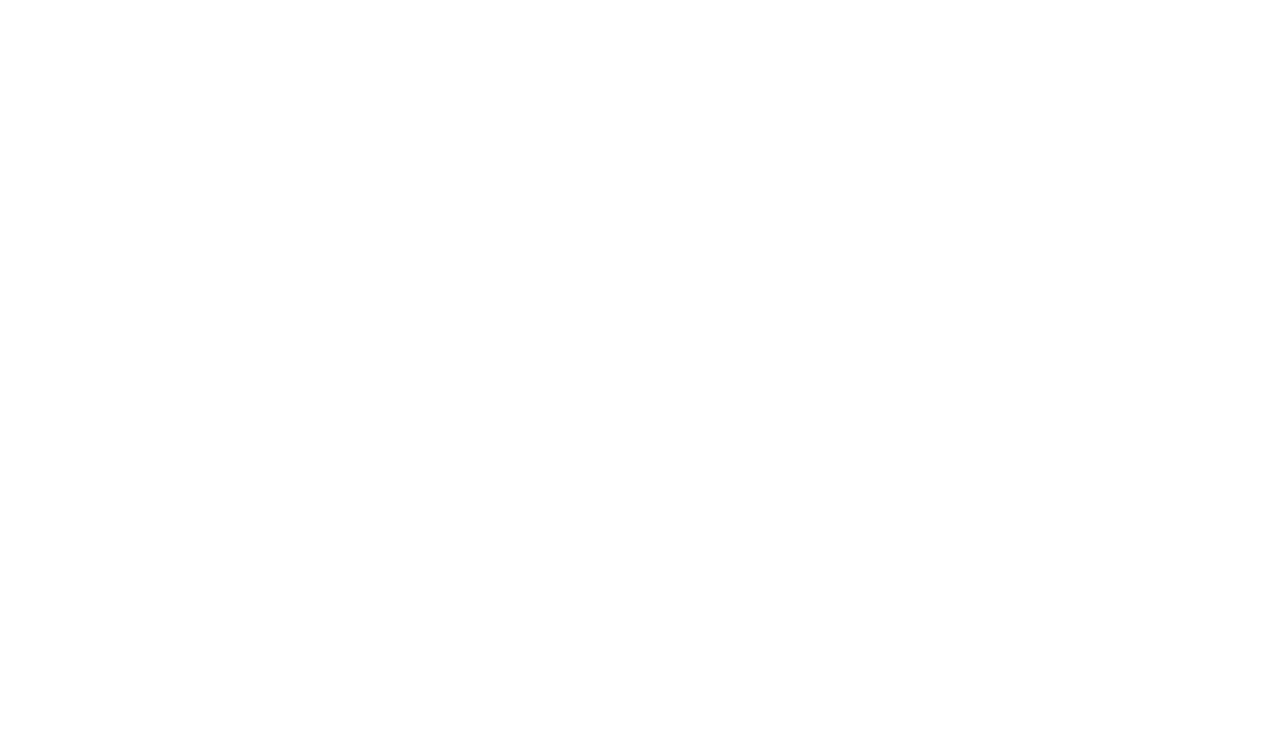
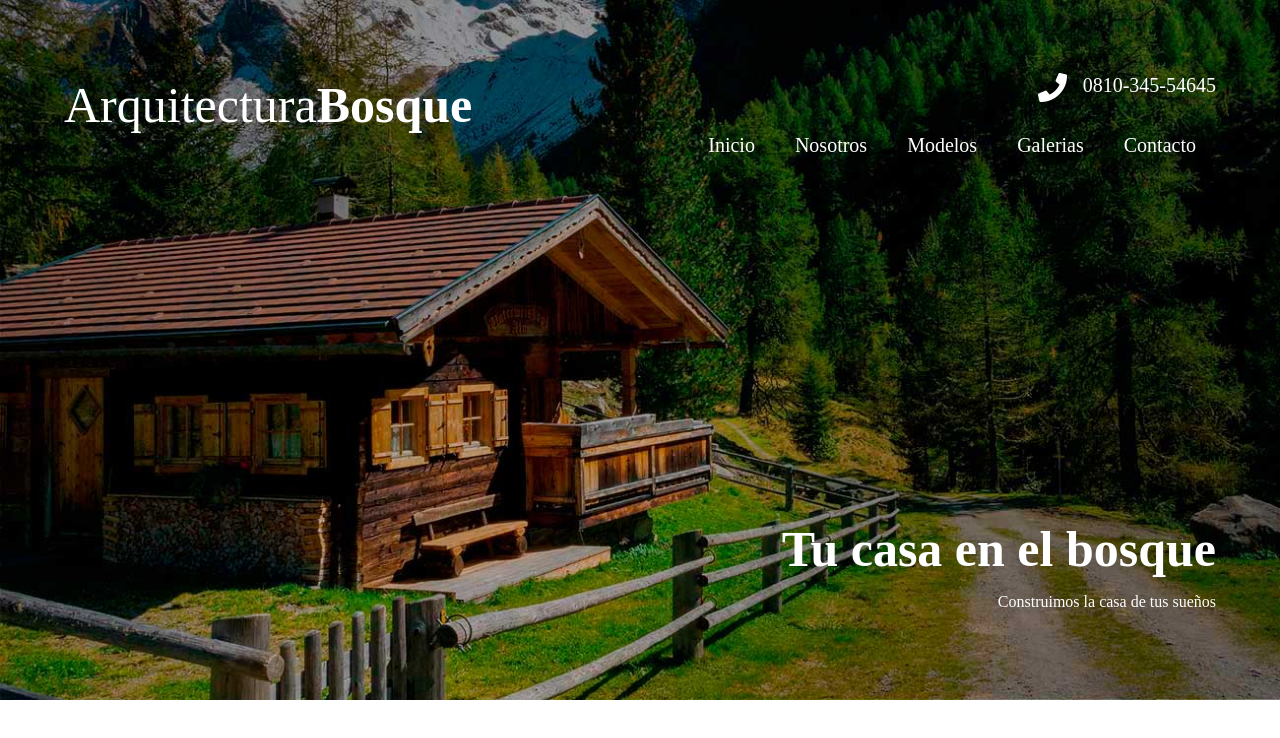
Before and after one commit to Abel9013/Bosque-Estudio-de-Arquitectura, a plain HTML site: page index.html in a window 1280 px wide. Drawn offline with Linux system fonts and the light colour scheme.

Commit message:
header finished

```diff
--- a/index.html
+++ b/index.html
@@ -12,6 +12,30 @@
     <link rel="stylesheet" href="styles/styles.css">
 </head>
 <body>
+    <header class="header">
+        <div class="contenedor contenido-header">
+            <div class="barra">
+                <div class="logo">
+                    <h1 class="nombre-sitio blank">Arquitectura<span>Bosque</span></h1>
+                </div>
+                <div class="contacto">
+                    <a class="telefono" href="tel:2634356144">0810-345-54645</a>
+                    <nav class="navegacion">
+                        <a class="link" href="#">Inicio</a>
+                        <a class="link" href="#">Nosotros</a>
+                        <a class="link" href="#">Modelos</a>
+                        <a class="link" href="#">Galerias</a>
+                        <a class="link" href="#">Contacto</a>
+                    </nav>
+                </div>
+
+            </div>
+            <div class="slogan blank">
+                <h1>Tu casa en el bosque</h1>
+                <p>Construimos la casa de tus sueños</p>
+            </div>
+        </div>
+    </header>
 
 </body>
 </html>
--- a/styles/styles.css
+++ b/styles/styles.css
@@ -60,3 +60,122 @@ img {
 .mt-5 {
     margin-top: 5rem;
 }
+/**Header**/
+.header {
+    min-height: 60rem;
+    background-image: url(../img/hero.jpg);
+    background-repeat: no-repeat;
+    background-size: cover;
+    background-position: bottom center;
+    padding: 5rem 0;
+}
+/* @media (min-width: 768px) {
+     .header {
+         padding: 2rem 0;
+     }
+} */
+.contenido-header {
+    display: flex;
+    flex-direction: column;
+    height: calc(60rem - 4rem); /* parto del min height: y le resto */
+    justify-content: space-between;
+}
+.blank {
+    color: var(--blanco);
+}
+.nombre-sitio {
+    font-weight: 300;
+    text-align: center;
+    font-size: 3rem;
+}
+@media (min-width: 768px) {
+     .nombre-sitio {
+         font-size: 5rem;
+     }
+}
+.nombre-sitio span {
+    font-weight: 900;
+}
+@media (min-width: 768px) {
+    .barra {
+        display: flex;
+        justify-content: space-between;
+        align-items: center;
+    }
+}
+.contacto {
+    display: flex;
+    flex-direction: column;
+    align-items: center;
+
+}
+@media (min-width: 768px) {
+     .contacto {
+        align-items: flex-end;
+     }
+}
+.telefono {
+    display: flex;
+}
+.telefono::before {
+    content: '';
+    display: block;
+    height: 4rem;
+    width: 4rem;
+    background-image: url(../img/telefono.png);
+    background-repeat: no-repeat;
+    background-position: center center;
+    margin-right: 1rem;
+}
+.header a{
+    color: var(--blanco);
+    font-size: 2rem;
+}
+.navegacion {
+    display: flex;
+    flex-direction: column;
+    align-items: center ;
+    width: 100%;
+    margin-top: 1rem;
+}
+@media (min-width: 768px) {
+    .navegacion {
+        flex-direction: row;
+    }
+}
+.navegacion a {
+    padding: .5rem;
+    transition: 300ms;
+    width: 100%;
+    text-align: center;
+}
+@media (min-width: 768px) {
+    .navegacion a{
+        padding: 1rem 2rem;
+    }
+}
+.navegacion a:hover {
+    background-color: rgba(255, 255, 255, .5);
+    color: var(--negro);
+}
+.slogan {
+    text-align: center;
+}
+@media (min-width: 768px) {
+    .slogan {
+        text-align: right;
+    }
+}
+.slogan h1 {
+    font-size: 3rem;
+    margin: 0;
+}
+@media (min-width: 768px) {
+     .slogan h1 {
+         font-size: 5rem;
+     }
+}
+.slogan p {
+    margin: 0;
+    line-height: 1;
+}
```
